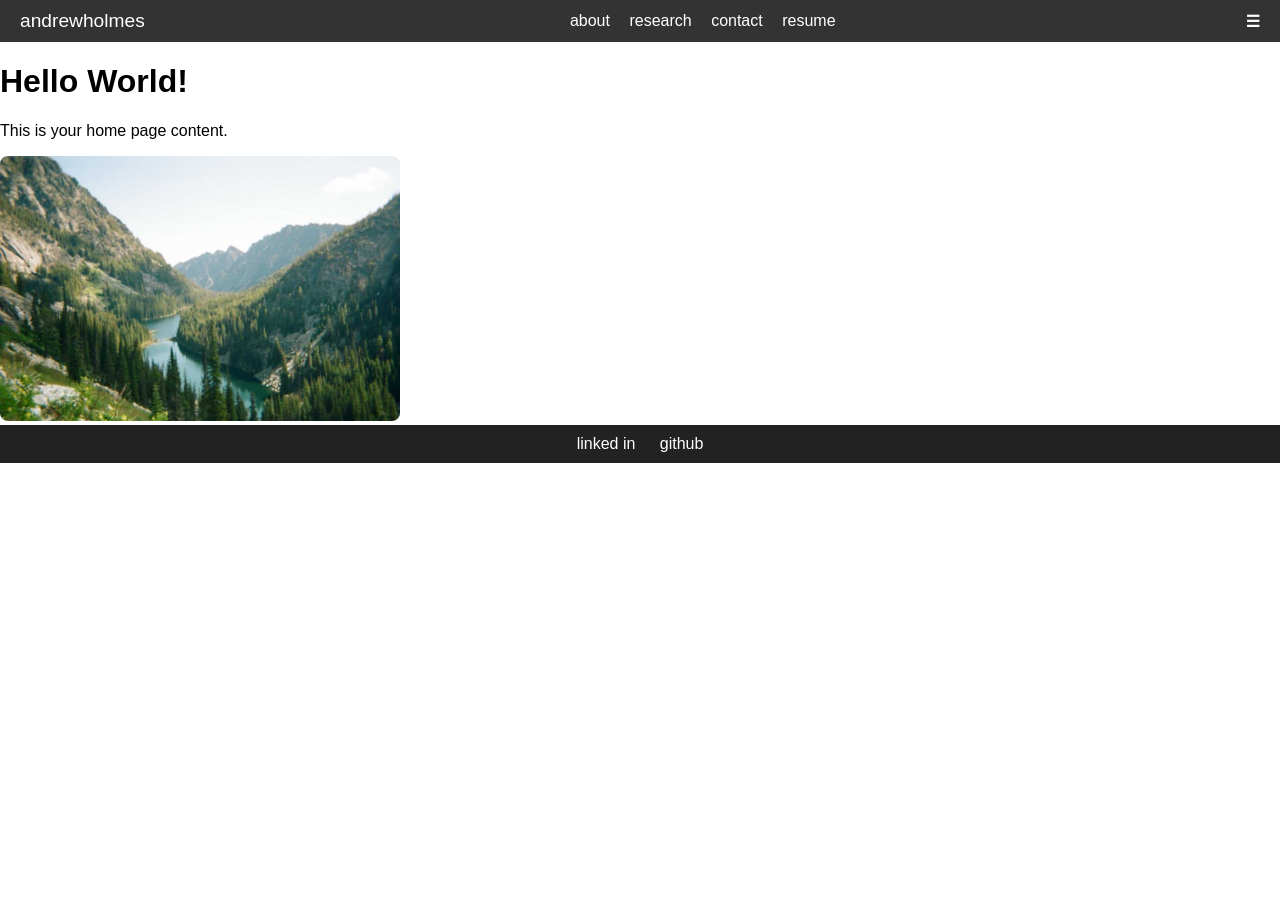
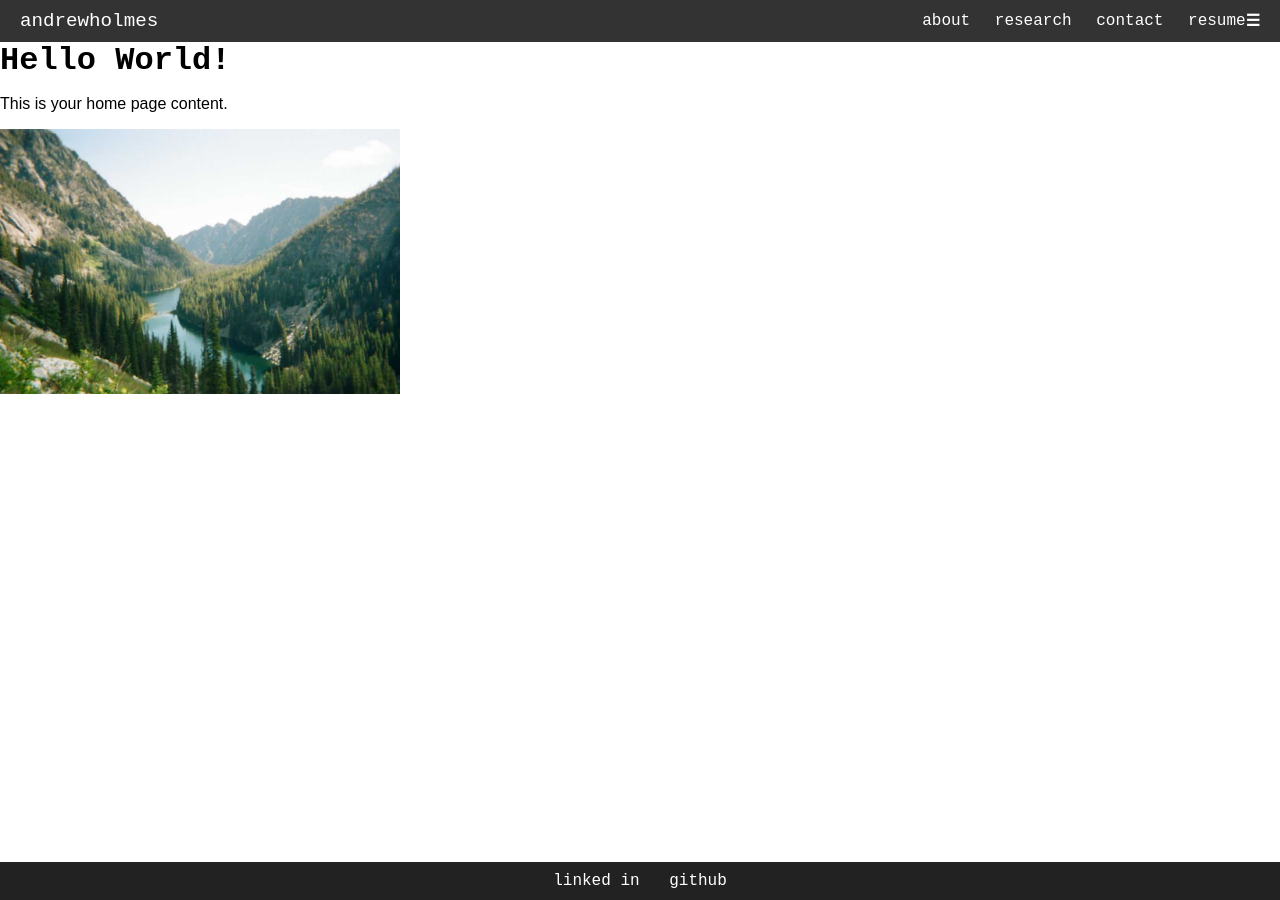
Before and after one commit to akashiroh/akashiroh.github.io, a Jekyll site: the page built from index.html, in a window 1280 px wide. Built offline with Jekyll 4.4.1, drawn with Linux system fonts in a browser that asks for light colours.

Commit message:
new font and footer always at bottom of page

```diff
--- a/assets/css/style.css
+++ b/assets/css/style.css
@@ -1,10 +1,24 @@
-img {
-    border-radius: 8px;
+
+html, body {
+    height: 100%;
+    margin: 0;
+    padding: 0;
 }
 
 
 body {
-    font-family: Arial, sans-serif;
+    font-family: 'Gotham', sans-serif;
+    display: flex;
+    flex-direction: column;
+    min-height: 100vh;
+}
+
+main {
+    flex: 1;
+}
+
+h1, h2, code, pre {
+    font-family: 'Source Code Pro', monospace;
     margin: 0;
     padding: 0;
 }
@@ -17,12 +31,17 @@ body {
     display: flex;
     justify-content: space-between; /* space between site name and links */
     align-items: center;
+    font-family: 'Source Code Pro', monospace;
 }
 
 #topnav .name {
     font-size: 1.2em;
     color: white;
     text-decoration: none;
+}
+
+#topnav .nav-links {
+    margin-left: auto;
 }
 
 #topnav .nav-links a {
@@ -41,6 +60,7 @@ body {
     color: white;
     padding: 10px 20px;
     text-align: center;
+    font-family: 'Source Code Pro', monospace;
 }
 
 #bottomnav a {
```
